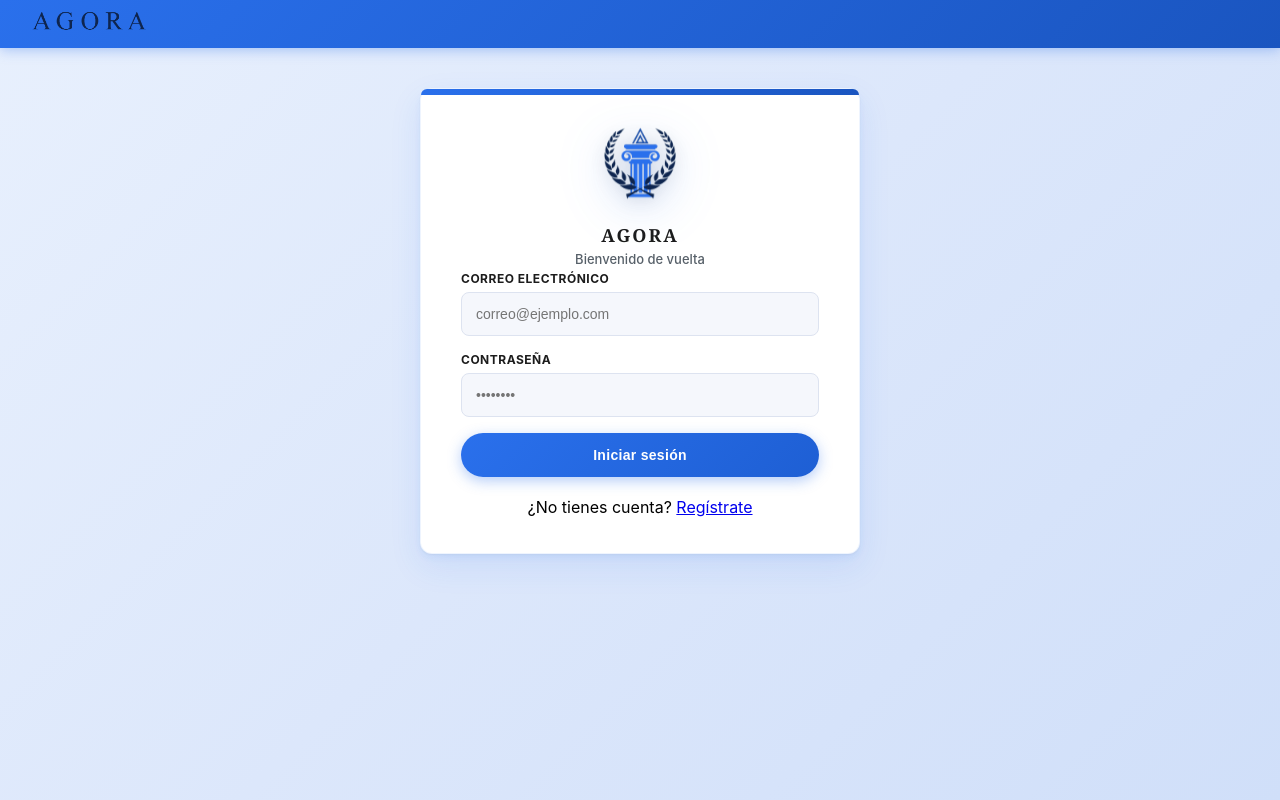
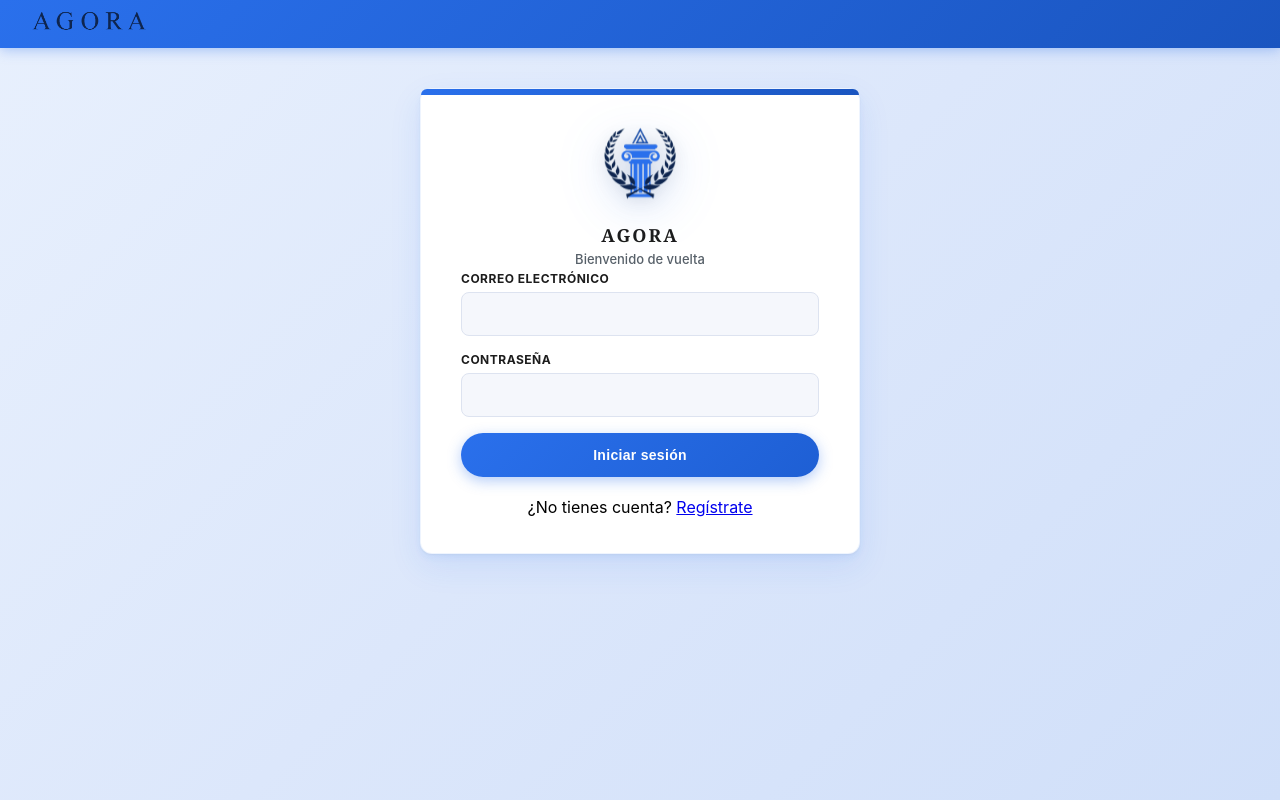
Before and after one commit to jorsasoldo/DAW_Agora_JSSD, a React app in the folder frontend/: page /login in a window 1280 px wide. Built offline with nearby package versions, Linux system fonts and the light colour scheme; the HTML template or start-up script is replaced by a standard one.

Commit message:
fix: Mini fix en vistas, mejora visual en algunas vistas y fix tentivo a que si vuelvo a correr el react no se ponga en blanco mis vistas

```diff
--- a/frontend/src/App.jsx
+++ b/frontend/src/App.jsx
@@ -1,6 +1,9 @@
 import { BrowserRouter, Routes, Route, Navigate } from 'react-router-dom'
+
 import Login from './paginas/Login'
+
 import Registro from './paginas/Registro'
+
 import PerfilSetup from './paginas/PerfilSetup'
 
 function App()
--- a/frontend/src/main.jsx
+++ b/frontend/src/main.jsx
@@ -1,6 +1,9 @@
 import {StrictMode} from 'react'
+
 import {createRoot} from 'react-dom/client'
+
 import App from './App.jsx'
+
 import './styles.css'
 
 createRoot(document.getElementById('root')).render(<StrictMode><App /></StrictMode>,)
--- a/frontend/src/paginas/Login.jsx
+++ b/frontend/src/paginas/Login.jsx
@@ -73,7 +73,7 @@ export default function Login()
                                 id="email"
                                 value={email}
                                 onChange={e => setEmail(e.target.value)}
-                                placeholder="correo@ejemplo.com"
+                                placeholder=""
                                 required
                             />
                         </div>
@@ -84,7 +84,7 @@ export default function Login()
                                 id="contrasena"
                                 value={contrasena}
                                 onChange={e => setContrasena(e.target.value)}
-                                placeholder="••••••••"
+                                placeholder=""
                                 required
                             />
                         </div>
--- a/frontend/src/paginas/PerfilSetup.jsx
+++ b/frontend/src/paginas/PerfilSetup.jsx
@@ -62,7 +62,7 @@ export default function PerfilSetup()
             return
         }
 
-        const body = { biografia: biografia }
+        const body = {biografia: biografia}
 
         if(foto)
             body.foto_perfil = foto
@@ -105,7 +105,7 @@ export default function PerfilSetup()
                         <img src="/imagenes/Agora_logo.png" alt="agora Logo" className="card-logo-float" />
                     </div>
                     <h1 className="card-brand">agora</h1>
-                    <p className="card-tagline" style={{marginBottom:'24px'}}>Personaliza tu perfil</p>
+                    <p className="card-tagline" style={{marginBottom:'25px'}}>Personaliza tu perfil</p>
 
                     {error && <div className="error-msg visible">{error}</div>}
 
@@ -124,7 +124,9 @@ export default function PerfilSetup()
                                 />
                                 {hover && (
                                     <div style={{position:'absolute', inset:0, borderRadius:'50%', background:'rgba(42,112,236,0.55)', display:'flex', alignItems:'center', justifyContent:'center'}}>
-                                        {/* Icono cámara */}
+                                        {
+                                            //Icono de la camara
+                                        }
                                         <svg xmlns="http://www.w3.org/2000/svg" fill="none" viewBox="0 0 24 24"
                                              strokeWidth={2} stroke="white" style={{width:'30px', height:'30px'}}>
                                             <path strokeLinecap="round" strokeLinejoin="round"
@@ -135,7 +137,7 @@ export default function PerfilSetup()
                                     </div>
                                 )}
                             </div>
-                            <p style={{fontSize:'11px', color:'#878a8c'}}>Haz clic en la imagen para cambiar tu foto</p>
+                            <p style={{fontSize:'10px', color:'#878a8c'}}>Haz clic en la imagen para cambiar tu foto de perfil</p>
                             <input
                                 ref={ref}
                                 type="file"
@@ -151,7 +153,7 @@ export default function PerfilSetup()
                                 id="biografia"
                                 value={biografia}
                                 onChange={e => setBiografia(e.target.value)}
-                                placeholder="Cuéntanos un poco sobre ti…"
+                                placeholder="Cuéntanos un poco sobre ti"
                                 maxLength={300}
                                 style={{width:'100%', minHeight:'140px', boxSizing:'border-box'}}
                             />
--- a/frontend/vite.config.js
+++ b/frontend/vite.config.js
@@ -1,4 +1,4 @@
 import { defineConfig } from 'vite'
 import react from '@vitejs/plugin-react'
 
-export default defineConfig({plugins: [react()], server: {proxy: {'/api': {target: 'http://localhost:9090', changeOrigin: true, secure: false,} } }})
+export default defineConfig({plugins: [react()], resolve: {dedupe: ['react', 'react-dom'],}, server: {proxy: {'/api': {target: 'http://localhost:9090', changeOrigin: true, secure: false,}}}})
```
